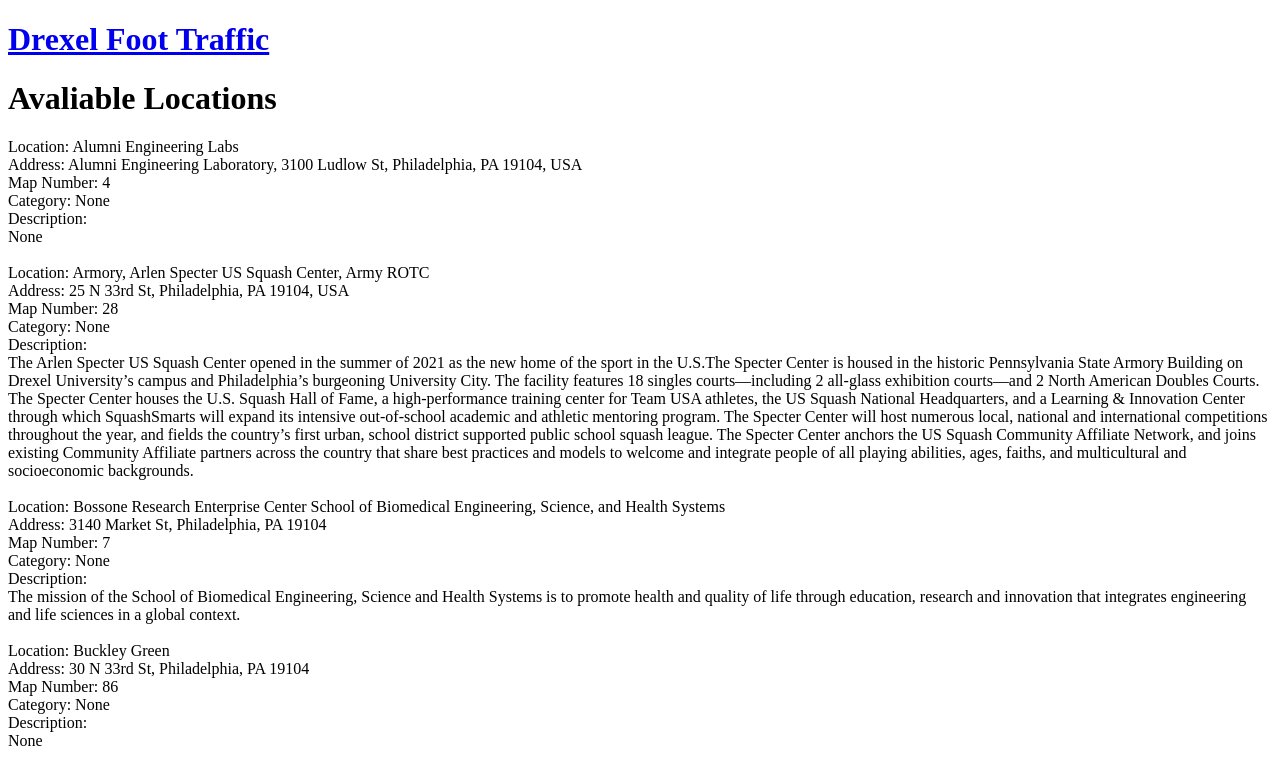
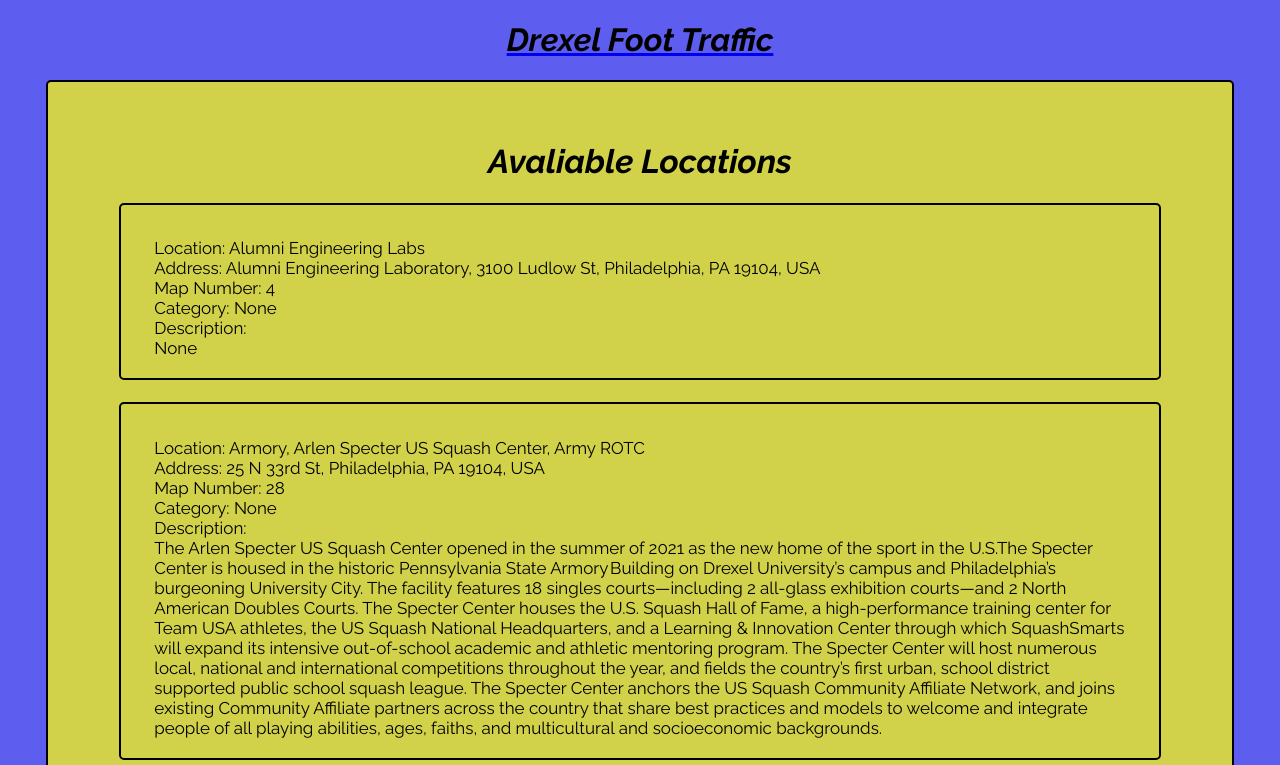
Before and after one commit to bobby534/DrexelFootTrafficProject, a plain HTML site: page frontend/index.html in a window 1280 px wide. Shown: the top 765 px of the page. Drawn offline with Linux system fonts and the light colour scheme.

Commit message:
added style.css file and stylized the index.html file and campus.html file

```diff
--- a/frontend/index.html
+++ b/frontend/index.html
@@ -1,7 +1,11 @@
 <!DOCTYPE html>
 <html lang="en">
 <head>
+    <link rel="preconnect" href="https://fonts.googleapis.com">
+    <link rel="preconnect" href="https://fonts.gstatic.com" crossorigin>
+    <link href="https://fonts.googleapis.com/css2?family=Raleway:ital,wght@0,100..900;1,100..900&display=swap" rel="stylesheet">
     <meta charset="UTF-8">
+    <link rel="stylesheet" href="style.css">
     <meta name="viewport" content="width=device-width, initial-scale=1.0">
     <script src="../backend/script.js" defer></script>
     <title>Drexel Foot Traffic</title>
--- /dev/null
+++ b/frontend/style.css
@@ -0,0 +1,32 @@
+h1{
+    font-family: "Raleway", sans-serif;
+    font-optical-sizing: auto;
+    font-style: normal;
+    text-align: center;
+    color: black;
+    font-style: italic;
+}
+
+div{
+    font-family: "Raleway", sans-serif;
+    font-optical-sizing: auto;
+    font-style: normal;
+    font-size: 103%;
+    border: 2px;
+    border-style: solid;
+    /* Define padding inside outside of border */
+    margin-bottom: 2%;
+    margin-left: 3%;
+    margin-right: 3%;
+    border-radius: 5px;
+    /* Define padding inside of border */
+    padding-left: 3%;
+    padding-right: 3%;
+    padding-top: 3%;
+    padding-right: 3%;
+    background-color: rgb(210, 210, 74);
+}
+
+body{
+    background-color: rgb(93, 93, 239);
+}
```
Also changed, not shown: frontend/campus.html (+4 -0 lines).
